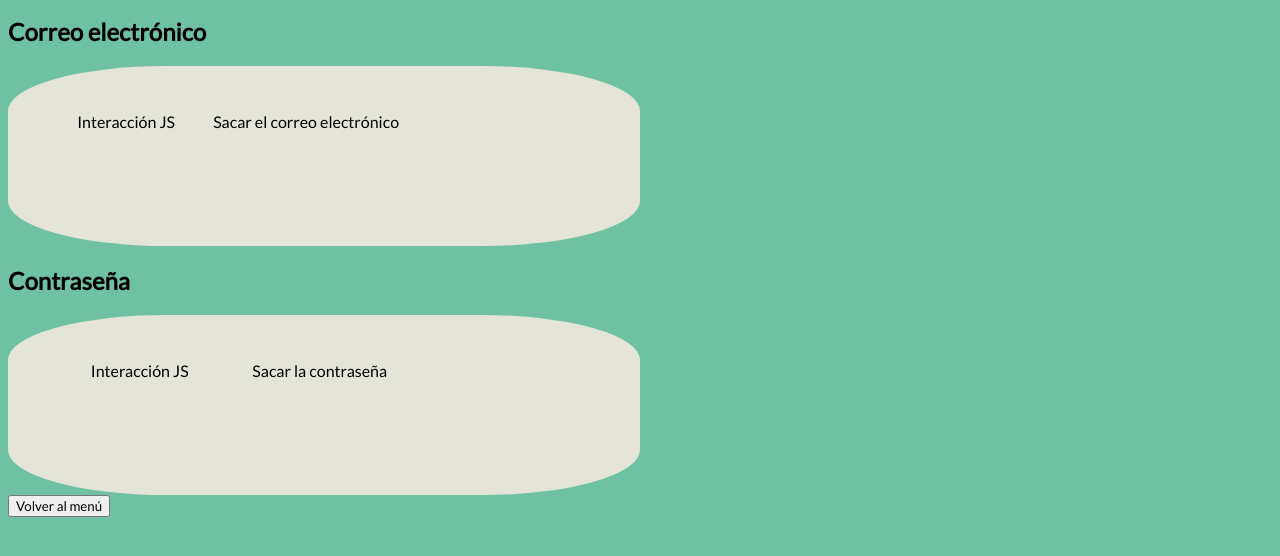
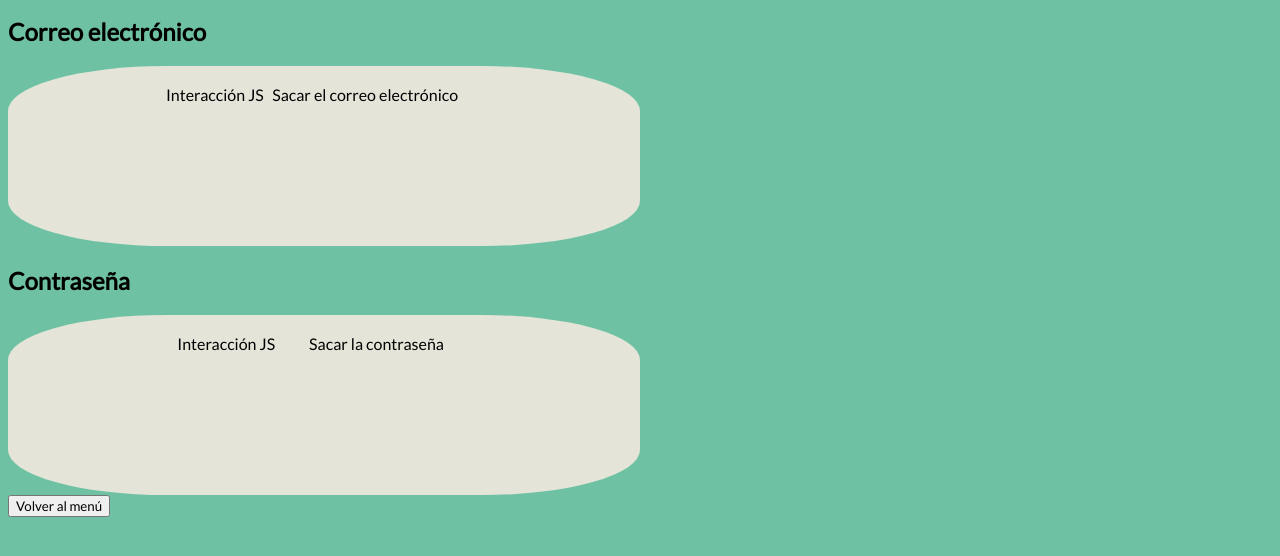
Before and after one commit to CarlosR759/ProyectoIngWeb, a plain HTML site: page html/verperfil.html in a window 1280 px wide. Shown: the part 138-694 px from the top of the page. Drawn offline with Linux system fonts and the light colour scheme.

Commit message:
Add files via upload

```diff
--- a/CSS/DesafioAceptado.css
+++ b/CSS/DesafioAceptado.css
@@ -80,7 +80,8 @@ footer{
 #desafio{
     background-color: #e4e4d9;
     padding: 1em;
-    padding-top: 30px;
+    padding-top: 3px;
+    padding-left: 115px;
     width: 50%;
     height: 180px;
     box-sizing: border-box;
@@ -92,7 +93,8 @@ footer{
 #desafio2{
     background-color: #e4e4d9;
     padding: 1em;
-    padding-top: 30px;
+    padding-top: 3px;
+    padding-left: 115px;
     width: 50%;
     height: 180px;
     box-sizing: border-box;
--- a/CSS/Index.css
+++ b/CSS/Index.css
@@ -80,8 +80,9 @@ p {
 
 #desafio{
     background-color: #e4e4d9;
-    padding: 1em;
-    padding-top: 30px;
+    padding: 5.9em;
+    padding-top: 3px;
+    padding-left: 160px;
     width: 50%;
     height: 180px;
     box-sizing: border-box;
--- a/CSS/Wiki.css
+++ b/CSS/Wiki.css
@@ -89,6 +89,7 @@ body{
     background-color: #e4e4d9;
     background-image: url("NoJSPhoto.webp");
     padding: 1em;
+    padding-left: 120px;
     width: 50%;
     height: 180px;
     box-sizing: border-box;
@@ -101,6 +102,7 @@ body{
     background-color: #e4e4d9;
     background-image: url('CSS/NoJSPhoto.webp');
     padding: 1em;
+    padding-left: 120px;
     width: 50%;
     height: 180px;
     box-sizing: border-box;
@@ -112,7 +114,8 @@ body{
 #Portales{
     background-color: #e4e4d9;
     padding: 1em;
-    padding-top: 30px;
+    padding-top: 10px;
+    padding-left: 120px;
     width: 50%;
     height: 180px;
     box-sizing: border-box;
```
